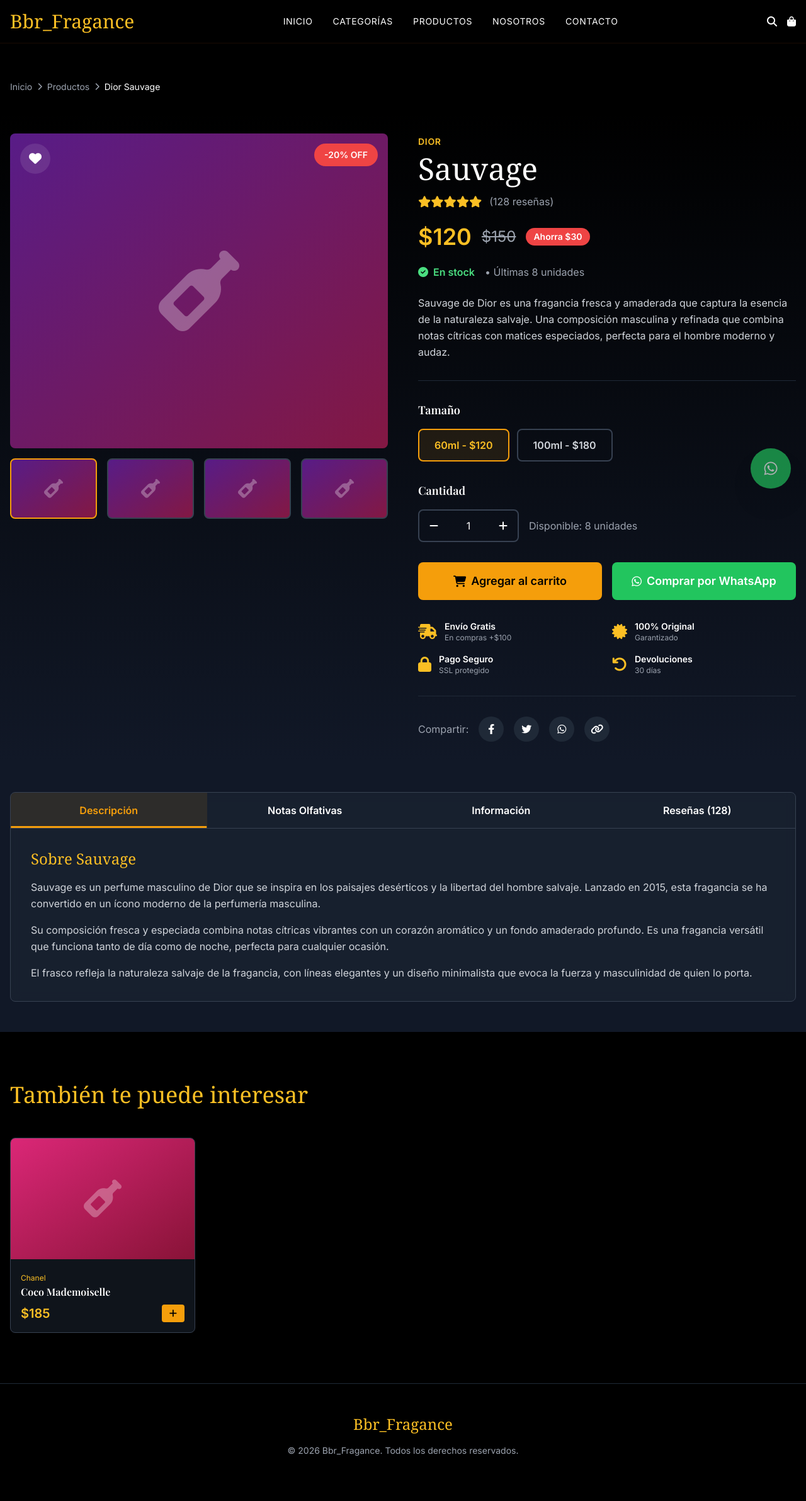
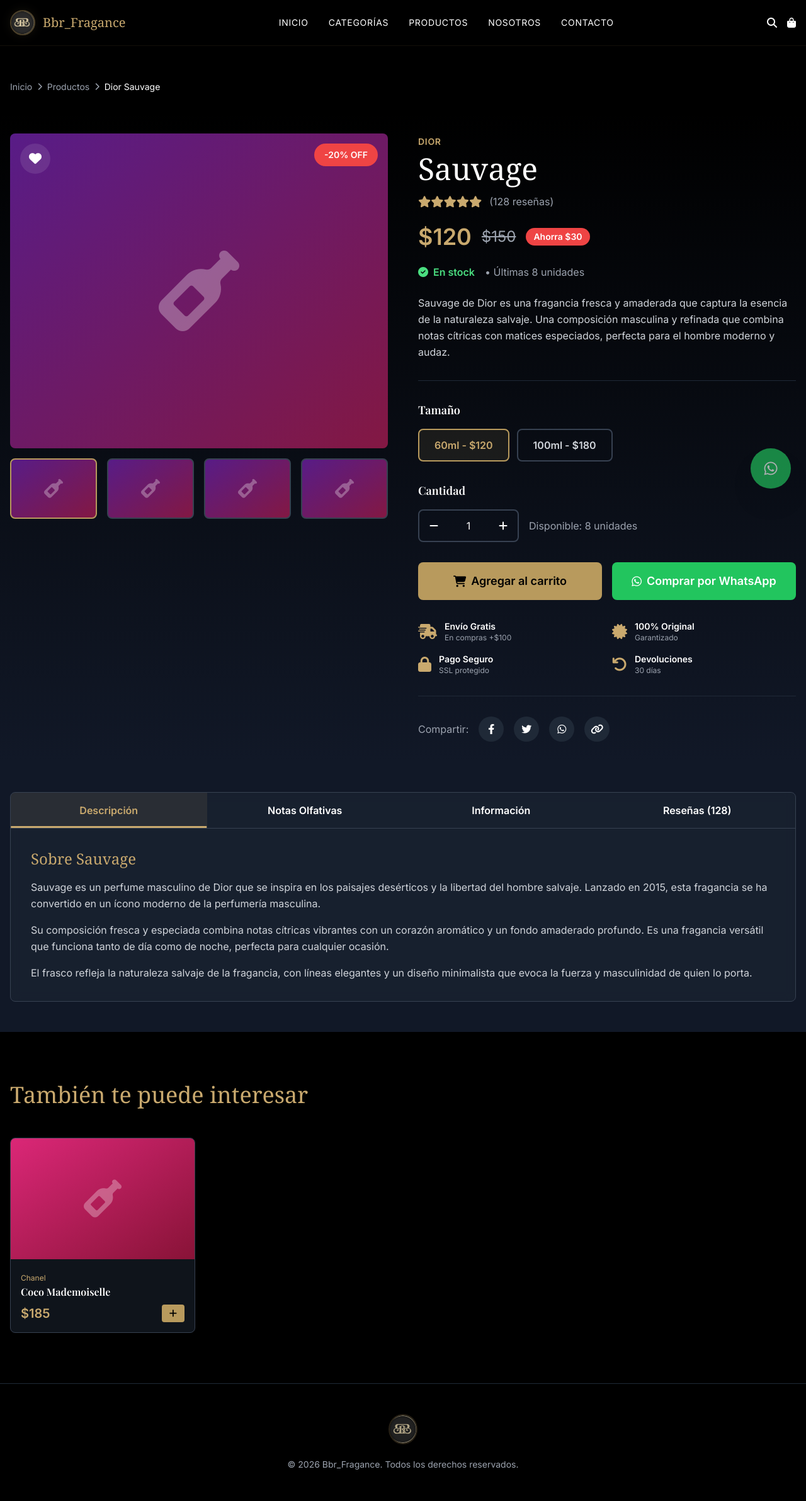
Before and after one commit to RaffyTavares/bbr_fragrance_ny, a PHP site: page /pages/producto-detalle.html in a window 1280 px wide. Shown: the whole page at 63% size. Before the commit the page ends 2312 px from the top, so only its background shows below. Run offline with PHP 8.4, Linux system fonts and the light colour scheme; some libraries are stand-ins or nearby versions.

Commit message:
update, colores y logo

```diff
--- a/css/style.css
+++ b/css/style.css
@@ -6,6 +6,71 @@
 /* Fuentes personalizadas */
 body {
     font-family: 'Inter', sans-serif;
+}
+
+/* ===== Logo Styles ===== */
+.nav-logo {
+    height: 40px;
+    width: 40px;
+    object-fit: cover;
+    border-radius: 50%;
+    border: 2px solid rgba(201, 169, 110, 0.35);
+    transition: all 0.3s ease;
+    filter: drop-shadow(0 0 8px rgba(201, 169, 110, 0.12));
+    flex-shrink: 0;
+}
+
+.logo a:hover .nav-logo {
+    border-color: rgba(201, 169, 110, 0.7);
+    filter: drop-shadow(0 0 12px rgba(201, 169, 110, 0.25));
+}
+
+.logo a:hover span {
+    color: #D4BA85;
+}
+
+.hero-logo {
+    border-radius: 50%;
+    border: 3px solid rgba(201, 169, 110, 0.35);
+    box-shadow:
+        0 0 40px rgba(201, 169, 110, 0.15),
+        0 0 80px rgba(201, 169, 110, 0.05);
+    animation: heroLogoFadeIn 1.2s ease-out;
+}
+
+@keyframes heroLogoFadeIn {
+    from {
+        opacity: 0;
+        transform: translateY(-20px) scale(0.9);
+    }
+    to {
+        opacity: 1;
+        transform: translateY(0) scale(1);
+    }
+}
+
+.footer-logo {
+    height: 50px;
+    width: 50px;
+    object-fit: cover;
+    border-radius: 50%;
+    border: 2px solid rgba(201, 169, 110, 0.25);
+    opacity: 0.8;
+    transition: all 0.3s ease;
+}
+
+.footer-logo:hover {
+    opacity: 1;
+    border-color: rgba(201, 169, 110, 0.5);
+}
+
+.admin-login-logo {
+    height: 80px;
+    width: 80px;
+    object-fit: cover;
+    border-radius: 50%;
+    border: 3px solid rgba(201, 169, 110, 0.4);
+    box-shadow: 0 4px 30px rgba(201, 169, 110, 0.15);
 }
 
 h1, h2, h3, h4, h5, h6 {
@@ -18,8 +83,9 @@ h1, h2, h3, h4, h5, h6 {
 
 /* Colores personalizados */
 :root {
-    --color-gold: #F59E0B;
-    --color-gold-dark: #D97706;
+    --color-gold: #C9A96E;
+    --color-gold-light: #D4BA85;
+    --color-gold-dark: #A8884E;
     --color-black: #000000;
     --color-gray-dark: #1F2937;
     --color-purple: #7C3AED;
@@ -28,7 +94,7 @@ h1, h2, h3, h4, h5, h6 {
 /* Hero Pattern Background */
 .hero-pattern {
     background-image:
-        repeating-linear-gradient(45deg, transparent, transparent 35px, rgba(245, 158, 11, 0.03) 35px, rgba(245, 158, 11, 0.03) 70px);
+        repeating-linear-gradient(45deg, transparent, transparent 35px, rgba(201, 169, 110, 0.03) 35px, rgba(201, 169, 110, 0.03) 70px);
 }
 
 /* Animaciones personalizadas */
@@ -100,7 +166,7 @@ h1, h2, h3, h4, h5, h6 {
 }
 
 .category-card:hover {
-    box-shadow: 0 10px 30px rgba(245, 158, 11, 0.2);
+    box-shadow: 0 10px 30px rgba(201, 169, 110, 0.2);
 }
 
 /* Cards de productos */
@@ -140,7 +206,7 @@ input:focus,
 textarea:focus,
 select:focus {
     border-color: var(--color-gold);
-    box-shadow: 0 0 0 3px rgba(245, 158, 11, 0.1);
+    box-shadow: 0 0 0 3px rgba(201, 169, 110, 0.1);
 }
 
 /* Checkbox personalizado */
@@ -215,7 +281,7 @@ a {
 
 .tab-btn.active {
     color: var(--color-gold);
-    background: rgba(245, 158, 11, 0.1);
+    background: rgba(201, 169, 110, 0.1);
 }
 
 /* Galería de imágenes */
@@ -262,7 +328,7 @@ a {
 
 /* Loading spinner */
 .spinner {
-    border: 3px solid rgba(245, 158, 11, 0.1);
+    border: 3px solid rgba(201, 169, 110, 0.1);
     border-top-color: var(--color-gold);
     border-radius: 50%;
     width: 40px;
@@ -332,7 +398,7 @@ a {
 
 /* Gradient text */
 .gradient-text {
-    background: linear-gradient(135deg, #F59E0B 0%, #D97706 100%);
+    background: linear-gradient(135deg, #C9A96E 0%, #A8884E 100%);
     -webkit-background-clip: text;
     -webkit-text-fill-color: transparent;
     background-clip: text;
@@ -417,7 +483,7 @@ input[type="number"] {
 
 .social-share button:hover {
     transform: translateY(-3px);
-    box-shadow: 0 5px 15px rgba(245, 158, 11, 0.3);
+    box-shadow: 0 5px 15px rgba(201, 169, 110, 0.3);
 }
 
 /* Filter sidebar */
@@ -436,11 +502,11 @@ input[type="number"] {
 @keyframes badge-pulse {
     0%, 100% {
         transform: scale(1);
-        box-shadow: 0 0 0 0 rgba(245, 158, 11, 0.7);
+        box-shadow: 0 0 0 0 rgba(201, 169, 110, 0.7);
     }
     50% {
         transform: scale(1.05);
-        box-shadow: 0 0 0 10px rgba(245, 158, 11, 0);
+        box-shadow: 0 0 0 10px rgba(201, 169, 110, 0);
     }
 }
 
--- a/pages/producto-detalle.html
+++ b/pages/producto-detalle.html
@@ -8,6 +8,24 @@
 
     <!-- Tailwind CSS -->
     <script src="https://cdn.tailwindcss.com"></script>
+    <script>
+        tailwind.config = {
+            theme: {
+                extend: {
+                    colors: {
+                        amber: {
+                            300: '#D4BA85',
+                            400: '#C9A96E',
+                            500: '#B89A5D',
+                            600: '#A8884E',
+                            700: '#8F7340',
+                            900: '#5C4A2A',
+                        }
+                    }
+                }
+            }
+        }
+    </script>
 
     <!-- Google Fonts -->
     <link rel="preconnect" href="https://fonts.googleapis.com">
@@ -27,8 +45,9 @@
         <div class="container mx-auto px-4 py-4">
             <div class="flex justify-between items-center">
                 <div class="logo">
-                    <a href="../index.html">
-                        <h1 class="text-3xl font-serif text-amber-400">Bbr_Fragance</h1>
+                    <a href="../index.html" class="flex items-center gap-3">
+                        <img src="../images/LOGO-BBR.png" alt="Bbr_Fragance" class="nav-logo">
+                        <span class="text-xl font-serif text-amber-400 hidden sm:block">Bbr_Fragance</span>
                     </a>
                 </div>
                 <ul class="hidden md:flex space-x-8 text-sm uppercase tracking-wider">
@@ -585,8 +604,10 @@
     <footer class="bg-black border-t border-gray-800 py-12">
         <div class="container mx-auto px-4">
             <div class="text-center">
-                <h3 class="text-2xl font-serif text-amber-400 mb-4">Bbr_Fragance</h3>
-                <p class="text-gray-400 text-sm">© 2026 Bbr_Fragance. Todos los derechos reservados.</p>
+                <a href="../index.html" class="inline-block mb-4">
+                    <img src="../images/LOGO-BBR.png" alt="Bbr_Fragance" class="footer-logo h-12 w-auto object-contain mx-auto">
+                </a>
+                <p class="text-gray-400 text-sm">&copy; 2026 Bbr_Fragance. Todos los derechos reservados.</p>
             </div>
         </div>
     </footer>
```
Also changed, not shown: index.html (+26 -2 lines), pages/admin-login.html (+20 -8 lines), pages/admin.html (+21 -1 lines), pages/productos.html (+24 -3 lines), images/LOGO-BBR.png (added), 1 other file.
